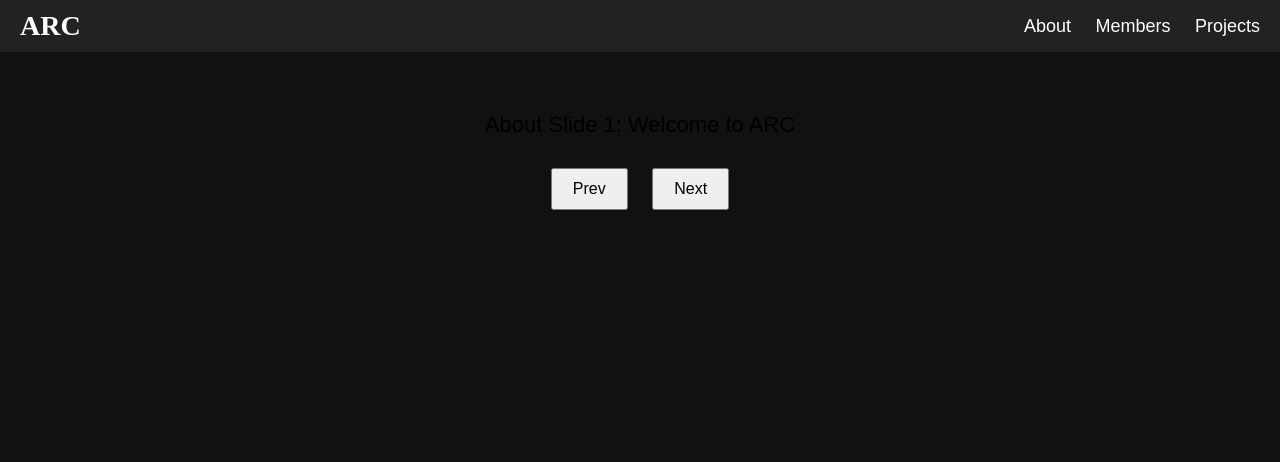
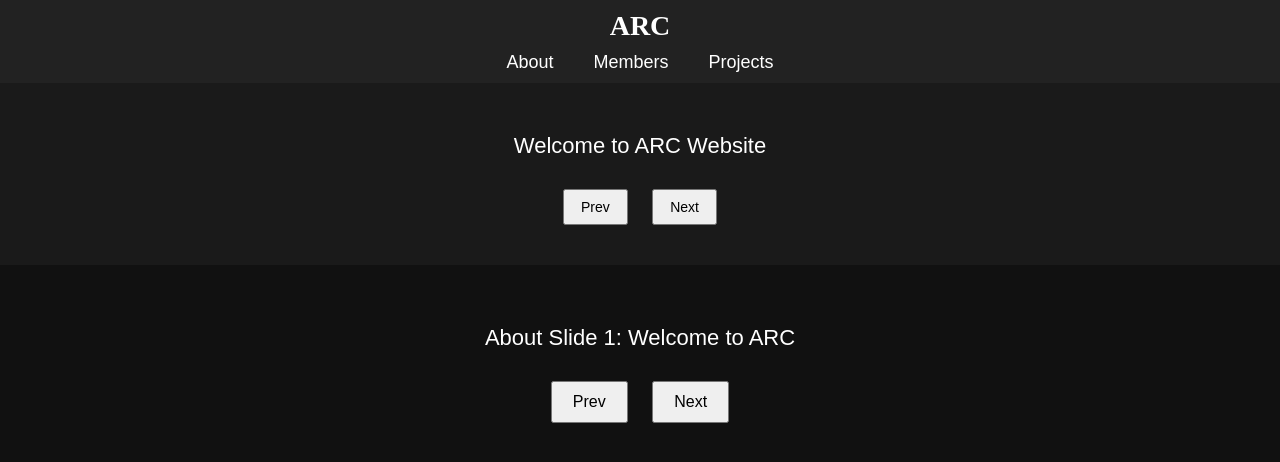
Before and after one commit to Stalonjoyaldsouza/ARC_WEBSITE, a plain HTML site: page index.html in a window 1280 px wide. Drawn offline with Linux system fonts and the light colour scheme.

Commit message:
the about and the other parts were brought down

```diff
--- a/index.html
+++ b/index.html
@@ -9,6 +9,7 @@
       margin: 0;
       font-family: Arial, sans-serif;
       background:#111111;
+      color: white;
     }
 
     /* Top navigation bar */
@@ -18,30 +19,58 @@
       background: #222;
       color: white;
       padding: 10px 20px;
-    }
-
-    header input[type="file"] {
-      margin-right: 20px;
-      color: white;
+      flex-wrap: wrap;
     }
 
     header h1 {
       font-family: "Times New Roman", Times, serif;
       margin: 0;
-      flex-grow: 1;
       font-size: 28px;
+      flex-basis: 100%;
+      text-align: center;
+    }
+
+    nav {
+      display: flex;
+      justify-content: center;
+      width: 100%;
+      margin-top: 10px;
     }
 
     nav a {
       color: white;
       text-decoration: none;
-      margin-left: 20px;
+      margin: 0 20px;
       font-size: 18px;
       cursor: pointer;
     }
 
     nav a:hover {
       text-decoration: underline;
+    }
+
+    /* Slideshow under ARC heading */
+    .main-slideshow {
+      text-align: center;
+      padding: 30px;
+      background: #1a1a1a;
+    }
+
+    .main-slide {
+      display: none;
+      font-size: 22px;
+      margin: 20px 0;
+    }
+
+    .main-slide.active {
+      display: block;
+    }
+
+    .main-slideshow button {
+      margin: 10px;
+      padding: 8px 16px;
+      font-size: 14px;
+      cursor: pointer;
     }
 
     /* Sections */
@@ -69,6 +98,7 @@
       margin: 10px;
       padding: 10px 20px;
       font-size: 16px;
+      cursor: pointer;
     }
   </style>
 </head>
@@ -76,7 +106,6 @@
 
   <!-- Header -->
   <header>
-
     <h1>ARC</h1>
     <nav>
       <a onclick="showSection('about')">About</a>
@@ -84,6 +113,16 @@
       <a onclick="showSection('projects')">Projects</a>
     </nav>
   </header>
+
+  <!-- Main Slideshow -->
+  <div class="main-slideshow">
+    <div class="main-slide active">Welcome to ARC Website</div>
+    <div class="main-slide">Explore About Us</div>
+    <div class="main-slide">Meet Our Members</div>
+    <div class="main-slide">Check Out Our Projects</div>
+    <button onclick="prevMainSlide()">Prev</button>
+    <button onclick="nextMainSlide()">Next</button>
+  </div>
 
   <!-- About Section -->
   <section id="about" class="active">
@@ -119,7 +158,7 @@
       document.getElementById(sectionId).classList.add("active");
     }
 
-    // Slide control
+    // Section Slides
     function nextSlide(sectionId) {
       const section = document.getElementById(sectionId);
       const slides = section.querySelectorAll(".slide");
@@ -135,6 +174,21 @@
       slides[index].classList.remove("active");
       slides[(index - 1 + slides.length) % slides.length].classList.add("active");
     }
+
+    // Main Slideshow
+    function nextMainSlide() {
+      const slides = document.querySelectorAll(".main-slide");
+      let index = [...slides].findIndex(s => s.classList.contains("active"));
+      slides[index].classList.remove("active");
+      slides[(index + 1) % slides.length].classList.add("active");
+    }
+
+    function prevMainSlide() {
+      const slides = document.querySelectorAll(".main-slide");
+      let index = [...slides].findIndex(s => s.classList.contains("active"));
+      slides[index].classList.remove("active");
+      slides[(index - 1 + slides.length) % slides.length].classList.add("active");
+    }
   </script>
 
 </body>
```
